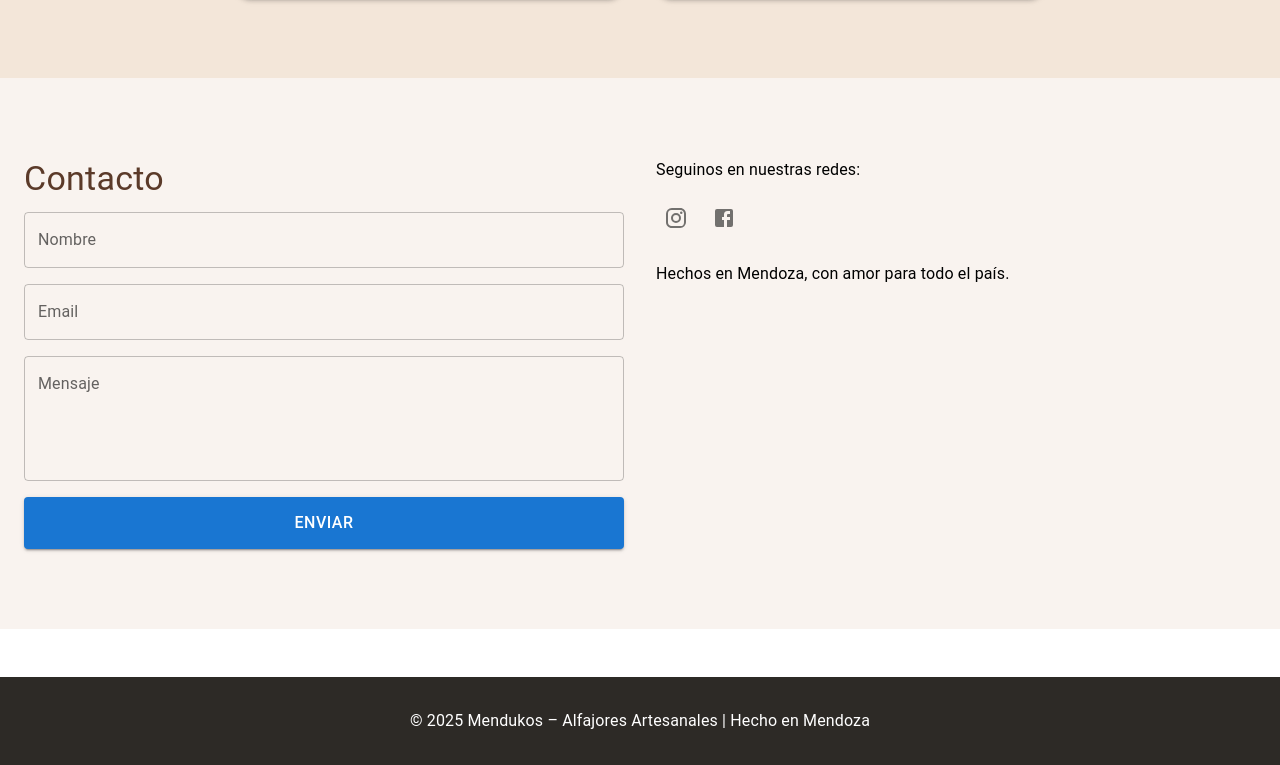
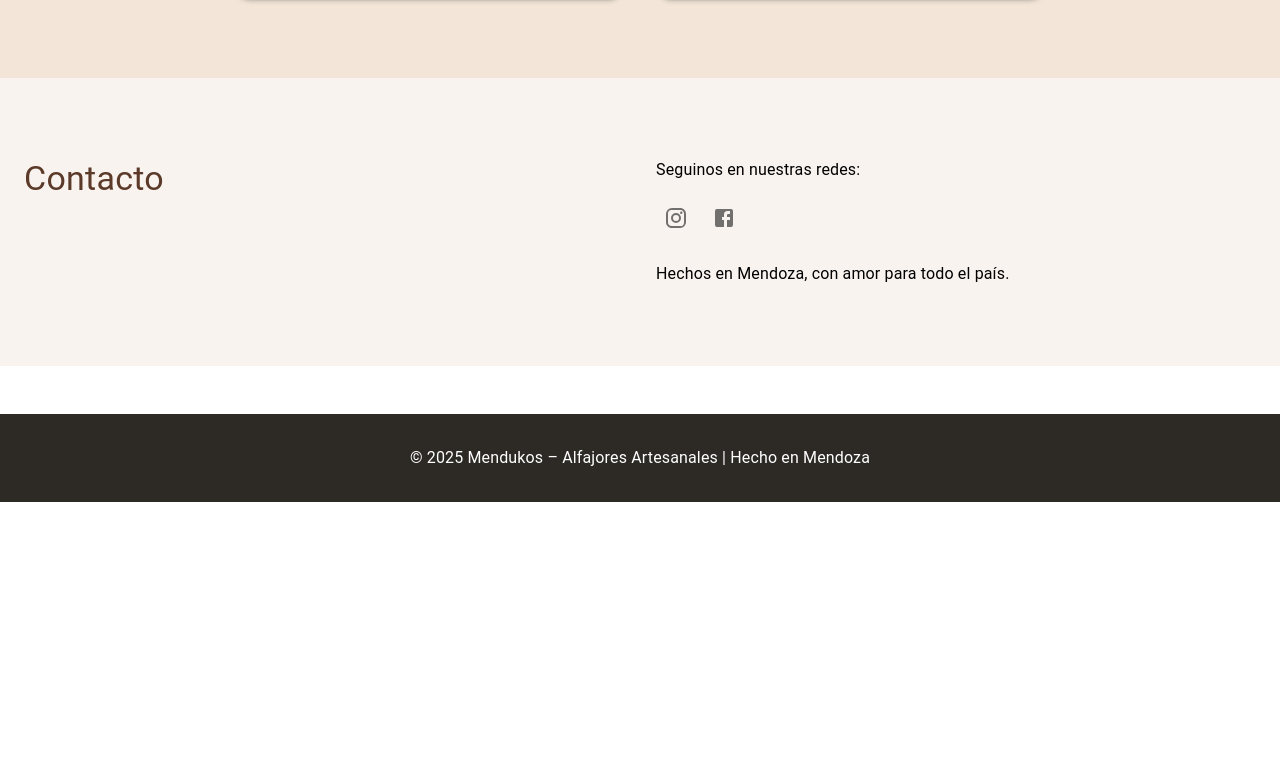
Before and after one commit to julieta548/mendukos-web-clean, a Next.js app: page / in a window 1280 px wide. Shown: the part 2524-3289 px from the top of the page. After the commit the page ends 3026 px from the top, so only its background shows below. Built offline with nearby package versions, Linux system fonts and the light colour scheme.

Commit message:
sin contacto

```diff
--- a/app/components/ContactSection.tsx
+++ b/app/components/ContactSection.tsx
@@ -28,19 +28,7 @@
           >
             Contacto
           </Typography>
-          <Stack spacing={2}>
-            <TextField label="Nombre" variant="outlined" fullWidth size={isMobile ? "small" : "medium"} />
-            <TextField label="Email" variant="outlined" fullWidth size={isMobile ? "small" : "medium"} />
-            <TextField label="Mensaje" multiline rows={4} fullWidth size={isMobile ? "small" : "medium"} />
-            <Button
-              variant="contained"
-              color="primary"
-              href="mailto:mendukos@gmail.com"
-              sx={{ py: { xs: 1, sm: 1.5 }, fontSize: { xs: "0.8rem", sm: "1rem" } }}
-            >
-              Enviar
-            </Button>
-          </Stack>
+
         </Grid>
 
         {/* Redes sociales */}
```
